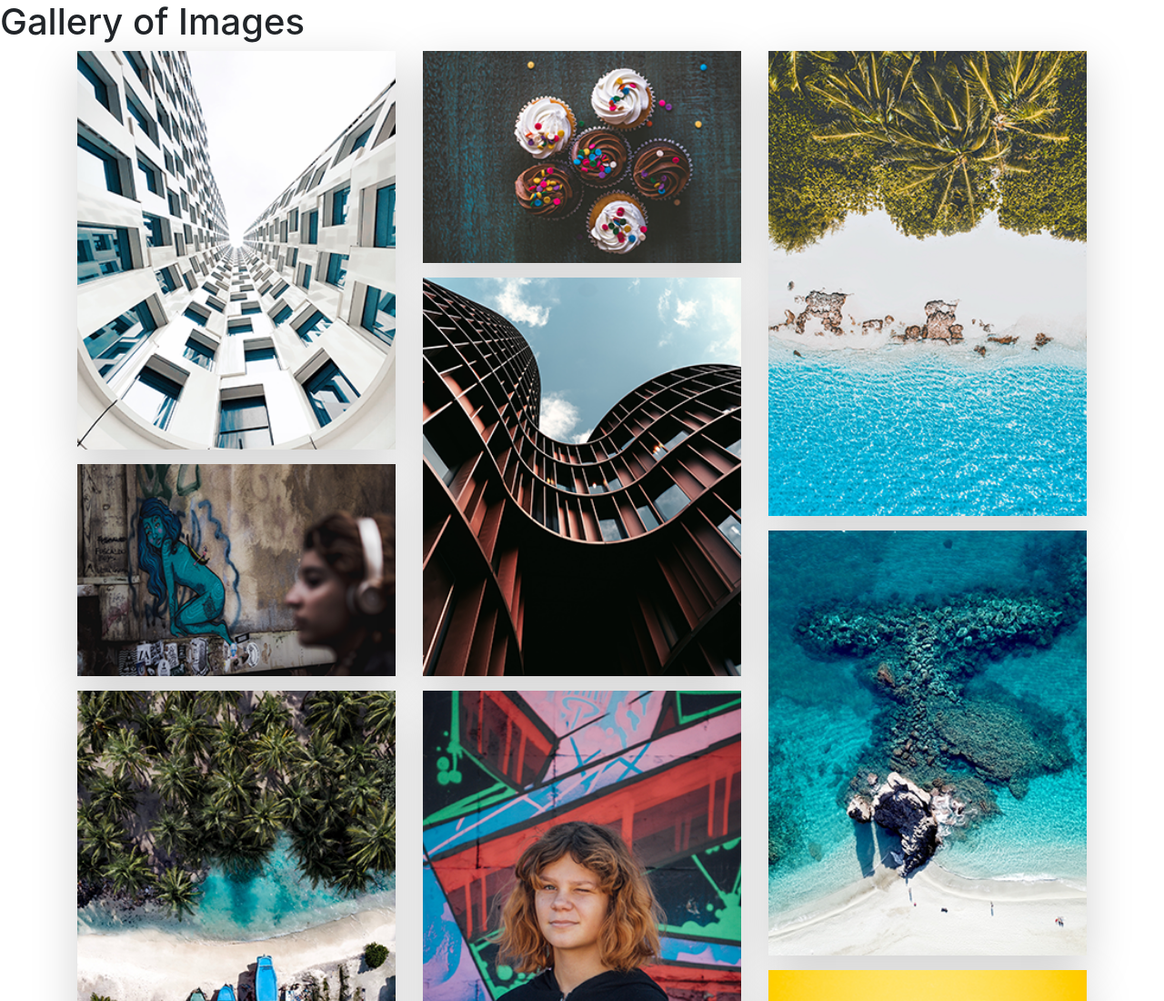
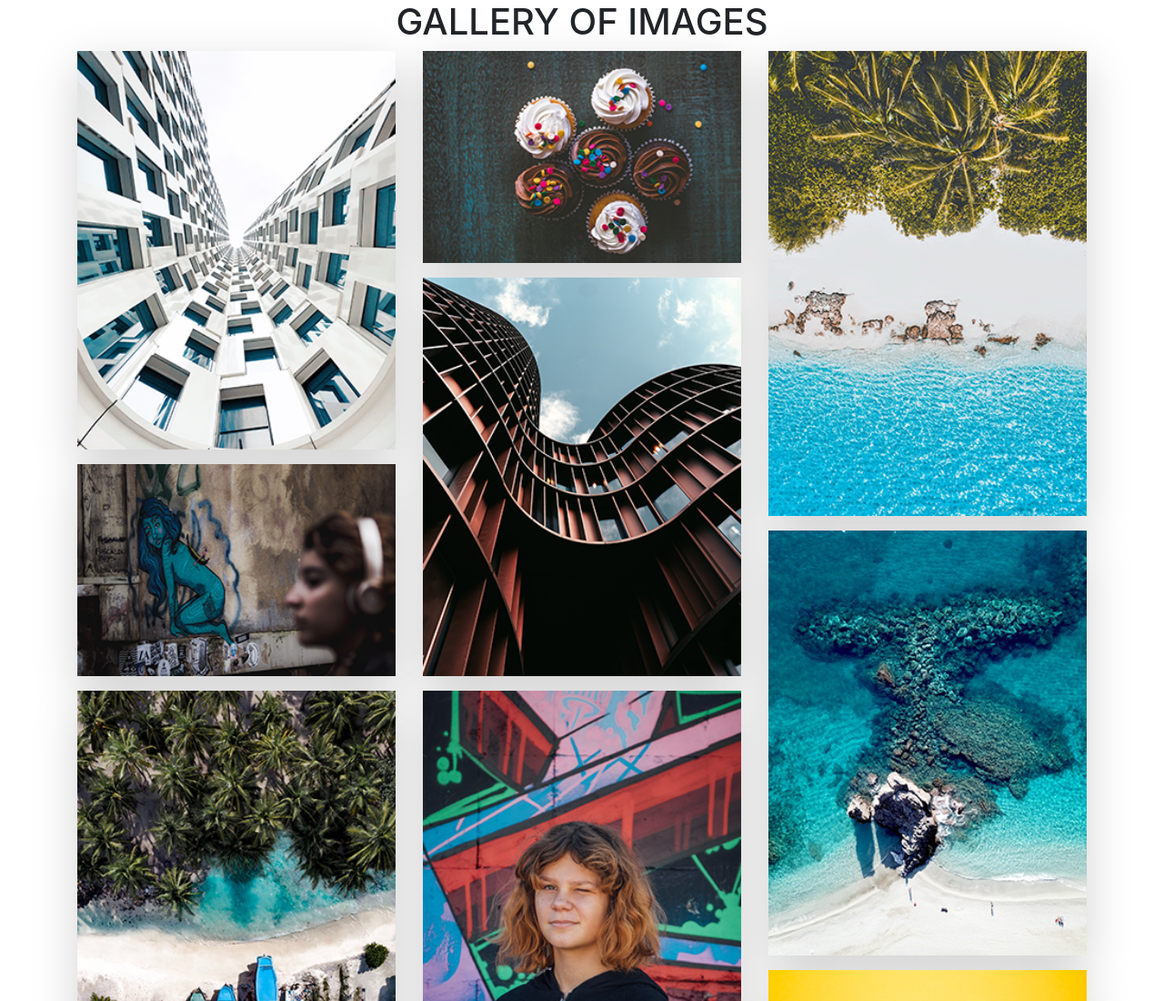
Before and after one commit to machristiana/m2-hw2-christiana-melissa, a plain HTML site: page index.html in a window 1280 px wide. Shown: the top 1100 px of the page at 91% size. Drawn offline with nearby package versions, Linux system fonts and the light colour scheme.

Commit message:
Transform h1 to uppercase and center align it

```diff
--- a/index.html
+++ b/index.html
@@ -16,7 +16,7 @@
 
 <body>
 
-    <h1>Gallery of Images</h1>
+    <h1 class="text-center text-uppercase">Gallery of Images</h1>
 
     <div class="container">
         <div class="row justify-content-center row-cols-1 row-cols-sm-3">
```
